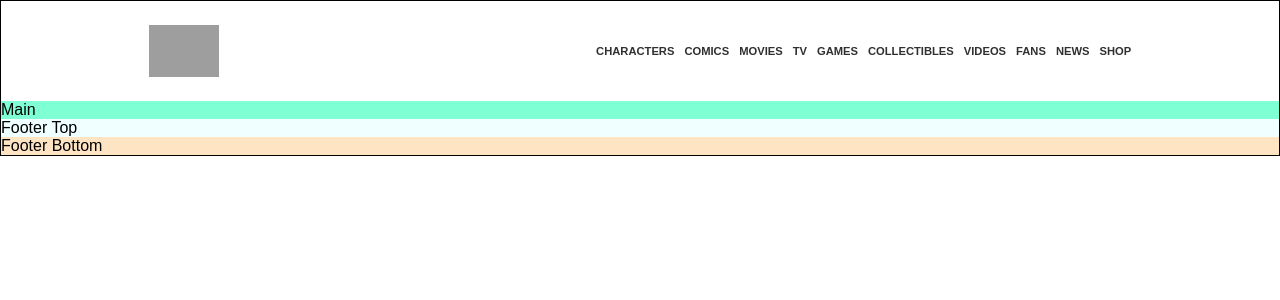
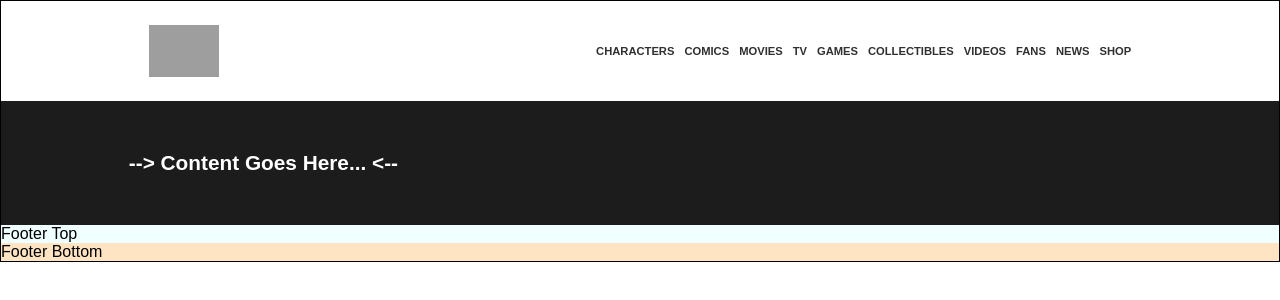
Before and after one commit to LucaCavatassi/vite-comics, a Vue app: page / in a window 1280 px wide. Shown: the top 300 px of the page. Built offline with nearby package versions, Linux system fonts and the light colour scheme; grey boxes are pictures that could not be loaded.

Commit message:
feat: AppMain done

```diff
--- a/src/components/AppMain.vue
+++ b/src/components/AppMain.vue
@@ -9,14 +9,25 @@
 </script>
 
 <template>
-    <div>
-        <span>Main</span>
+    <div class="container">
+        <main class="small-wrapper">
+            <div> --> Content Goes Here... <-- </div>
+        </main>
     </div>
 </template>
 
 <style scoped lang="scss">
-    div {
-        // debug
-        background-color: aquamarine;
+    @use "../style/partials/variables" as *;
+
+    .container {
+        display: flex;
+        justify-content: center;
+        background-color: $main-black;
+        div {
+            padding: 50px 0;
+            color: white;
+            font-weight: bolder;
+            font-size: 1.3rem;
+        }
     }
 </style>
```
